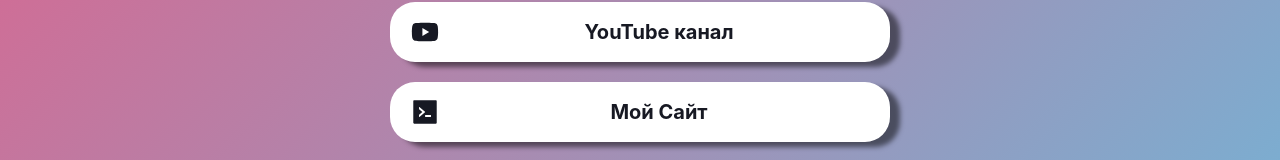
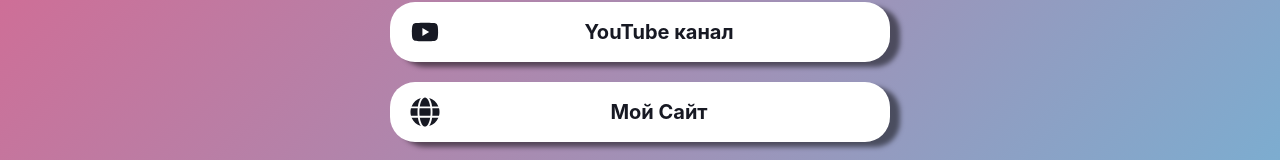
Before and after one commit to FilimonovAlexey/link-bio-page, a React (Create React App) app: page / in a window 1280 px wide. Shown: the part 407-567 px from the top of the page. Built offline with nearby package versions, Linux system fonts and the light colour scheme.

Commit message:
исправлена иконка сайта

```diff
--- a/src/App.js
+++ b/src/App.js
@@ -15,8 +15,19 @@
 import { Link } from "react-router-dom";
 
 //Подключение иконок
-import {AiFillCode, AiFillGithub, AiFillCheckCircle, AiFillYoutube, AiFillDollarCircle, AiFillCustomerService, AiFillInstagram} from 'react-icons/ai';
-import {FaTelegram, FaLinkedin, FaVk} from "react-icons/fa"
+import {AiFillGithub,
+  AiFillCheckCircle,
+  AiFillYoutube,
+  AiFillDollarCircle,
+  AiFillCustomerService,
+  AiFillInstagram,
+} from 'react-icons/ai';
+
+import {FaTelegram,
+  FaLinkedin,
+  FaVk,
+  FaGlobe,
+} from "react-icons/fa"
 
 //Подключение анимаций
 import { motion } from 'framer-motion';
@@ -26,7 +37,7 @@
   //Ссылки на социальные сети и их логотипы
   const links = [
     {url: "https://www.youtube.com/@tehno.maniak", icon: AiFillYoutube, text: "YouTube канал"},
-    {url: "https://filimonov-blog.ru/", icon: AiFillCode, text: "Мой Сайт"},
+    {url: "https://filimonov-blog.ru/", icon: FaGlobe, text: "Мой Сайт"},
     {url: "https://github.com/FilimonovAlexey", icon: AiFillGithub, text: "Мой GitHub"},
     {url: "https://t.me/tehnomaniak07", icon: FaTelegram, text: "Группа Telegram"},
     {url: "https://boosty.to/tehnomaniak", icon: AiFillDollarCircle, text: "Поддержать канал"},
```
